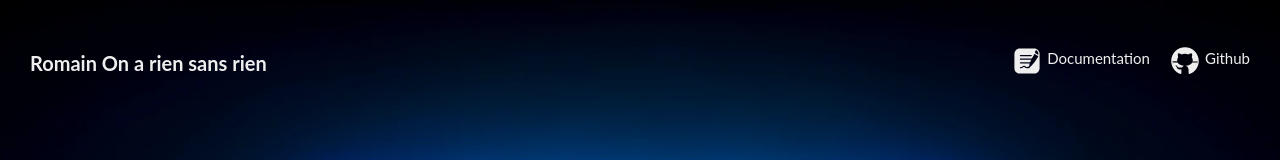
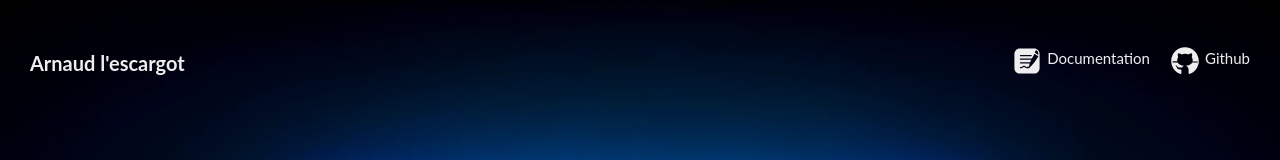
Before and after one commit to WildCodeSchool-2024-02/js-toulouse-p2-moovies_lib, a React (Vite) app in the folder client/: page / in a window 1280 px wide. Shown: the top 160 px of the page. Built offline with nearby package versions, Linux system fonts and the light colour scheme.

Commit message:
fix(app): first commit

```diff
--- a/client/src/App.jsx
+++ b/client/src/App.jsx
@@ -4,7 +4,7 @@ function App() {
   return (
     <main className="container">
       <header>
-        <h1 className="logo">Romain On a rien sans rien</h1>
+        <h1 className="logo">Arnaud l'escargot</h1>
       </header>
 
       <nav className="navbar">
```
Also changed, not shown: package.json (+9 -3 lines), 1 other file (tests, documents, lock files or other folders).
